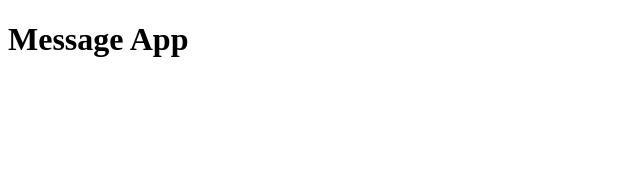
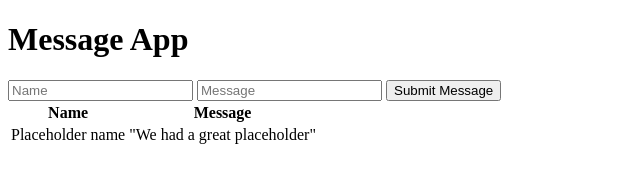
Before and after one commit to Polygeekism/week-5-code-challenge, a website: page public/index.html in a window 1280 px wide. Shown: the whole page, without its empty margins (0-640 px from the left). Drawn offline with Linux system fonts and the light colour scheme.

Commit message:
prototyping of dom completed without functionality

```diff
--- a/public/index.html
+++ b/public/index.html
@@ -1,11 +1,27 @@
 <!DOCTYPE html>
 <html class="no-js">
+
 <head>
     <title>MEAN Message App</title>
-        <script src = '/modules/angular.min.js'></script>
-        <script src = 'client.js'></script>
+    <script src='/modules/angular.min.js'></script>
+    <script src='client.js'></script>
 </head>
+
 <body ng-app='MessageApp' ng-controller='MessageController as vm'>
     <h1>Message App</h1>
+    <input type="text" placeholder="Name">
+    <input type="text" placeholder="Message">
+    <button>Submit Message</button>
+    <table>
+        <thead>
+            <th>Name</th>
+            <th>Message</th>
+        </thead>
+        <tr>
+            <td>Placeholder name</td>
+            <td>"We had a great placeholder"</td>
+        </tr>
+    </table>
 </body>
+
 </html>
```
Lines whose indentation alone changed are shown as unchanged.
